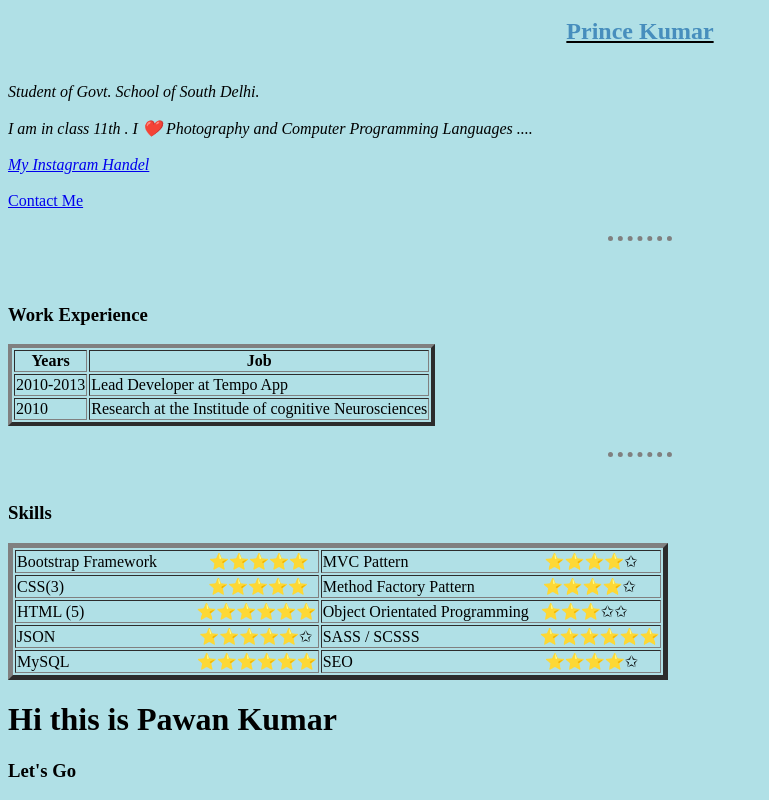
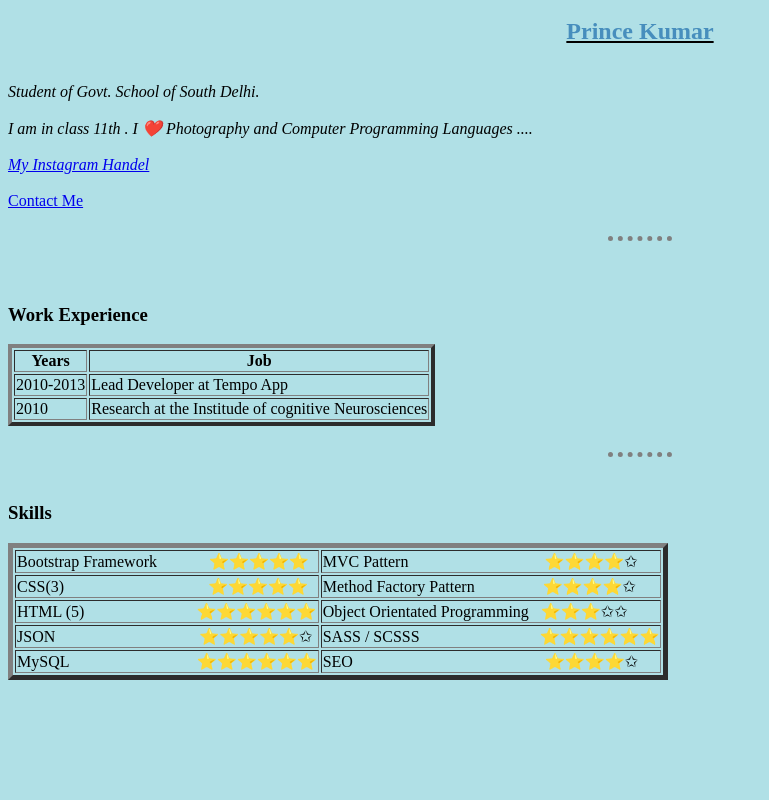
Before and after one commit to prince2k4/MyCV, a plain HTML site: page index.html in a window 1280 px wide. Shown: the part 371-1171 px from the top of the page, without its empty margins (0-769 px from the left). After the commit the page ends 1059 px from the top, so only its background shows below. Drawn offline with Linux system fonts and the light colour scheme.

Commit message:
change html

```diff
--- a/index.html
+++ b/index.html
@@ -112,9 +112,7 @@ img {
     </tr>
         </table>
 
-<H1> Hi this is Pawan Kumar</H1>
 
-<h3>Let's Go</h3>
 
 </body>
 </html>
```
